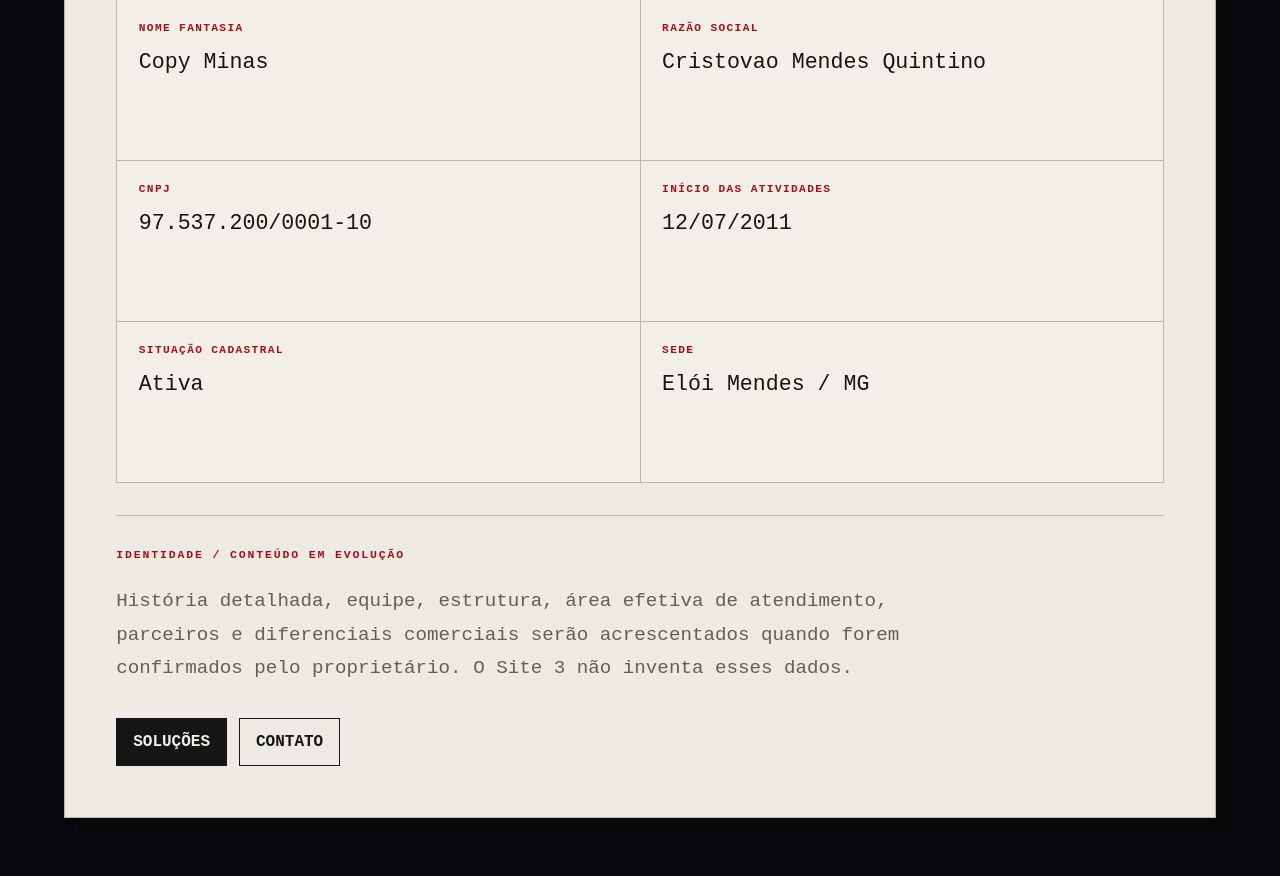
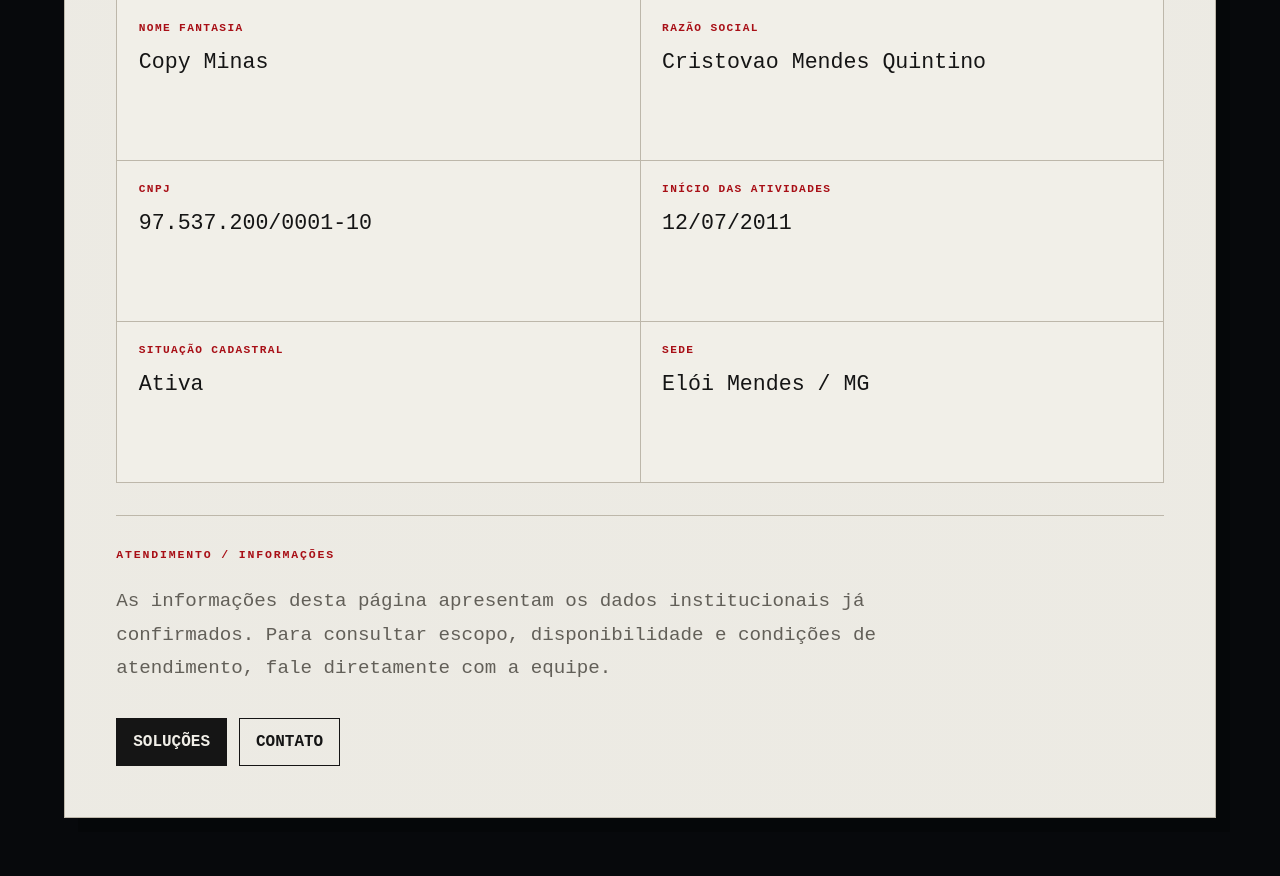
Before and after one commit to BrunoWerninghaus/site_copyminas, a Flask app: page /empresa in a window 1280 px wide. Shown: the part 612-1488 px from the top of the page. Run offline with Flask 3, Linux system fonts and the light colour scheme.

Commit message:
Refine public Company language

```diff
--- a/src/copyminas/templates/public/company.html
+++ b/src/copyminas/templates/public/company.html
@@ -29,9 +29,9 @@
         </dl>
 
         <hr class="paper-rule">
-        <p class="paper-kicker">Identidade / conteúdo em evolução</p>
+        <p class="paper-kicker">Atendimento / informações</p>
         <p class="paper-lead">
-            História detalhada, equipe, estrutura, área efetiva de atendimento, parceiros e diferenciais comerciais serão acrescentados quando forem confirmados pelo proprietário. O Site 3 não inventa esses dados.
+            As informações desta página apresentam os dados institucionais já confirmados. Para consultar escopo, disponibilidade e condições de atendimento, fale diretamente com a equipe.
         </p>
 
         <div class="paper-actions">
```
